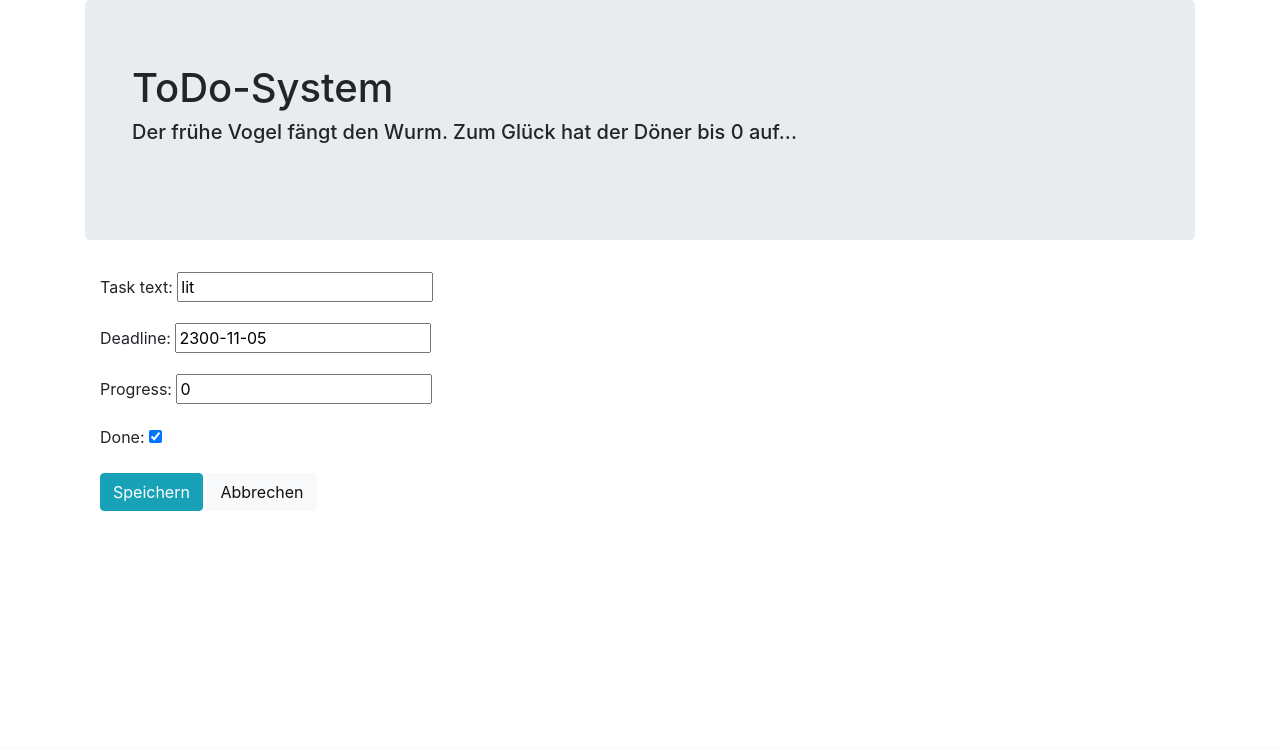
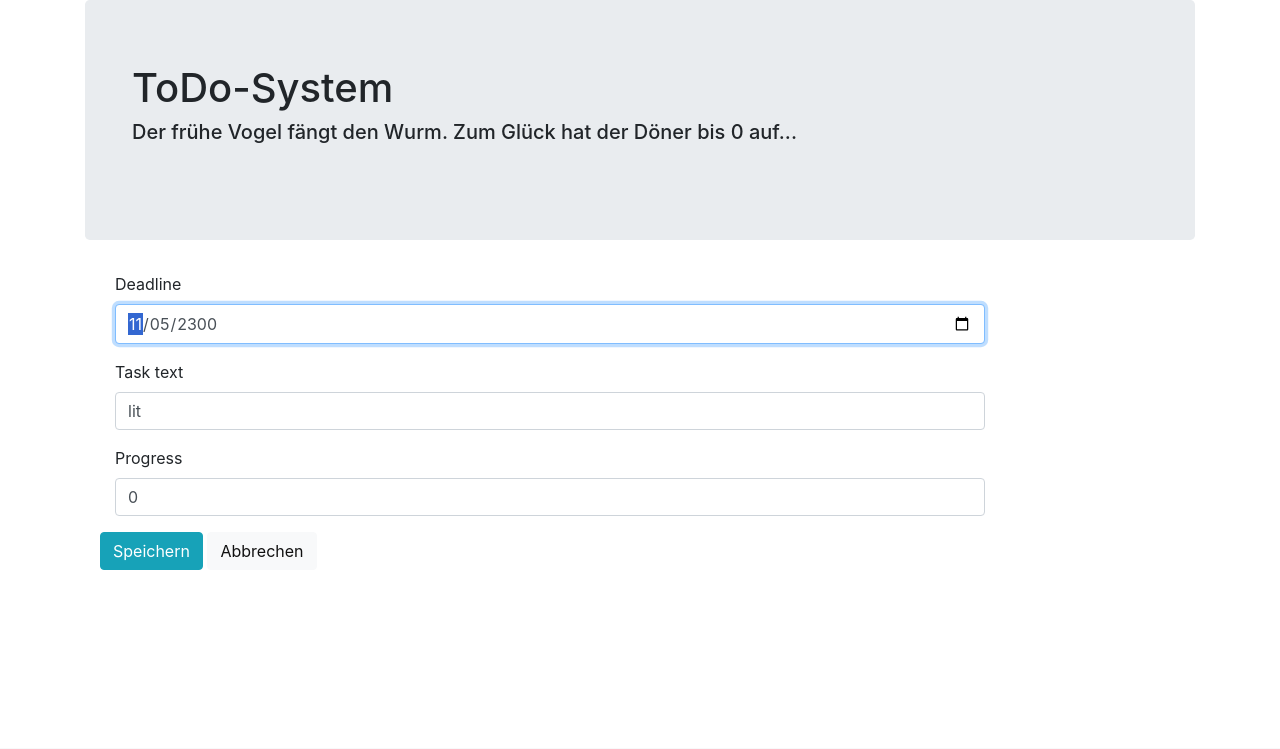
Before and after one commit to Annitiralu/-ProgPrak18-, a Django app: page /1/ in a window 1280 px wide. Shown: the top 749 px of the page. Run offline with Django 3.2, Linux system fonts and the light colour scheme; data comes from the database, SQL or seed files in the repository; some libraries are stand-ins or nearby versions.

Commit message:
Formulare mit Bootstrap hüpschig gemacht

```diff
--- a/PPSNA2/ToDoSystem/templates/ToDoSystem/change.html
+++ b/PPSNA2/ToDoSystem/templates/ToDoSystem/change.html
@@ -66,7 +66,24 @@
             <div> <!-- Formular zum verändern der Einträge, ist standartmäßíg ausgegraut-->
                 <form method="post">
                     {% csrf_token %}
-                    {{ form.as_p }}
+                    <div class="form-group">
+                            <label class="control-label col-sm-2">{{ form.deadline.label }}</label>
+                            <div class="col-sm-10">
+                                <input id="Deadline" class="form-control" type=date name="{{ form.deadline.name }}" {% if form.deadline.value != None %} value="{{ form.deadline.value|stringformat:'s' }}"{% endif %} autofocus=on required>
+                            </div>
+                        </div>
+                        <div class="form-group">
+                            <label class="control-label col-sm-2">{{ form.task_text.label }}</label>
+                            <div class="col-sm-10">
+                                <input id="Aufgabe" type=text class="form-control" name="{{ form.task_text.name }}" {% if form.task_text.value != None %} value="{{ form.task_text.value|stringformat:'s' }}"{% endif %} required></input>
+                            </div>
+                        </div>
+                        <div class="form-group">
+                            <label class="control-label col-sm-2">{{ form.progress.label }}</label>
+                            <div class="col-sm-10">
+                                <input id="Fortschritt" type=text class="form-control" name="{{ form.progress.name }}" {% if form.progress.value != None %} value="{{ form.progress.value|stringformat:'s' }}"{% endif %} required></input>
+                            </div>
+                        </div>
                     <button type="submit" class="btn btn-info">Speichern</button>
                     <a class="btn btn-light" href="{% url 'ToDoSystem:index' %}">Abbrechen</a>
                 </form>
```
Also changed, not shown: PPSNA2/ToDoSystem/templates/ToDoSystem/new.html (+12 -2 lines).
